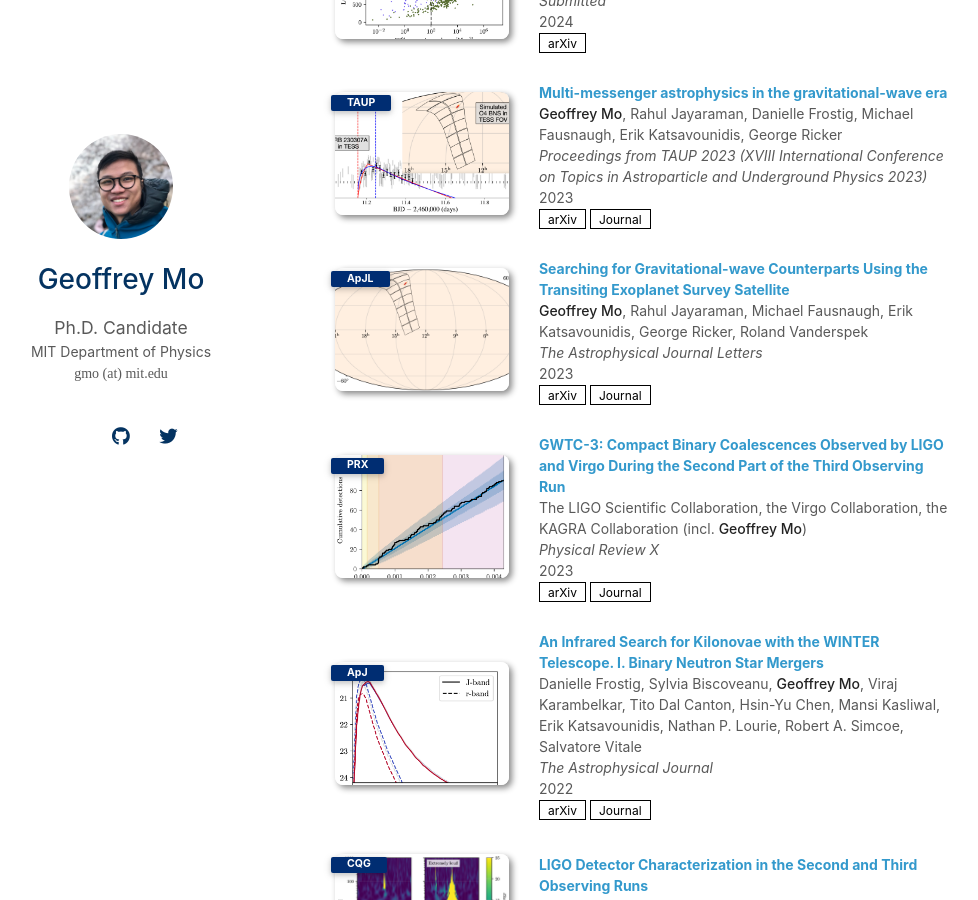
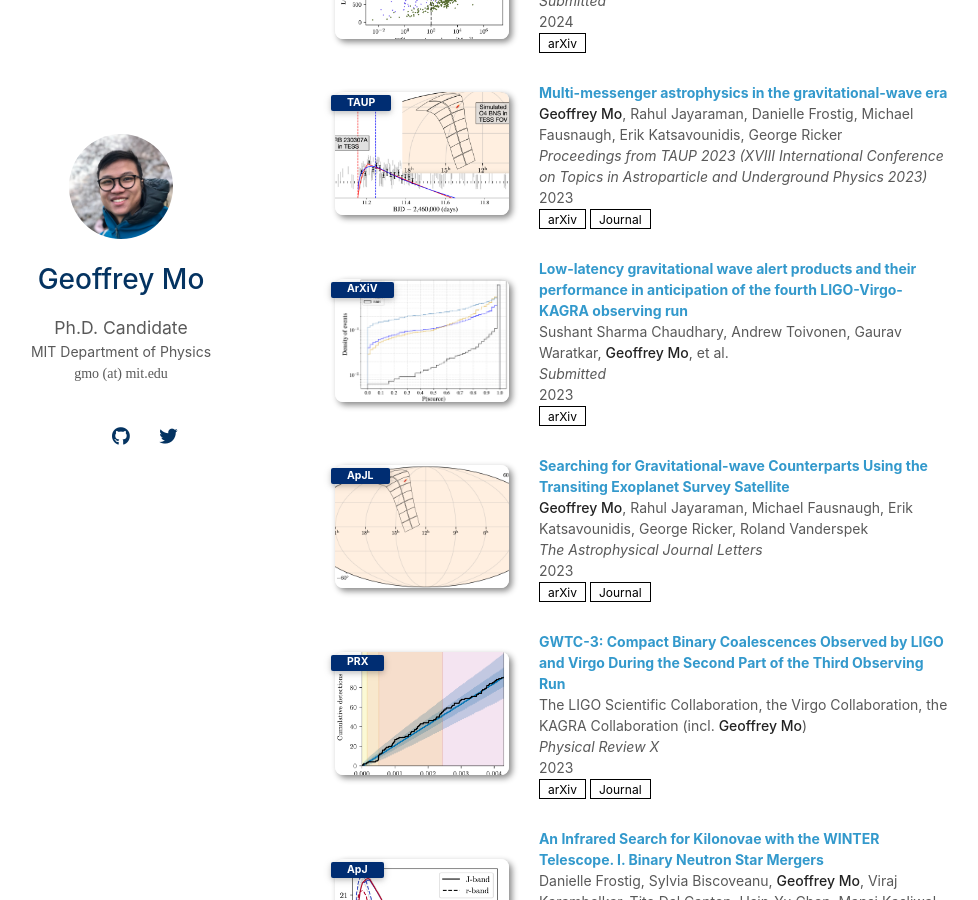
Before and after one commit to geoffreymo/geoffreymo.github.io, a Jekyll site: the page built from index.md, in a window 1280 px wide and 900 px high, scrolled down 1366 px. Shown: the whole window, without its empty margins (155-1133 px from the left). Built offline with Jekyll 4.4.1, drawn with Linux system fonts in a browser that asks for light colours; nearby versions of some CDN libraries; a style sheet for code colours, icons or effects is not loaded; our own code applies the rules of GitHub Pages for plain Markdown files.

Commit message:
Add MDC paper

```diff
--- a/_data/publications.yml
+++ b/_data/publications.yml
@@ -16,6 +16,14 @@ main:
     journal_url: https://pos.sissa.it/441/105/pdf
     pdf: https://arxiv.org/abs/2311.10229
     image: ./assets/img/papers/taup.png
+
+  - title: Low-latency gravitational wave alert products and their performance in anticipation of the fourth LIGO-Virgo-KAGRA observing run
+    authors: Sushant Sharma Chaudhary, Andrew Toivonen, Gaurav Waratkar, <strong>Geoffrey Mo</strong>, et al.
+    year: 2023
+    journal_short: ArXiV
+    journal: Submitted
+    pdf: https://arxiv.org/abs/2308.04545
+    image: ./assets/img/papers/o4-mdc.png
 
   - title: Searching for Gravitational-wave Counterparts Using the Transiting Exoplanet Survey Satellite
     authors: <strong>Geoffrey Mo</strong>, Rahul Jayaraman, Michael Fausnaugh, Erik Katsavounidis, George Ricker, Roland Vanderspek
```
Also changed, not shown: assets/img/papers/o4-mdc.png (added).
